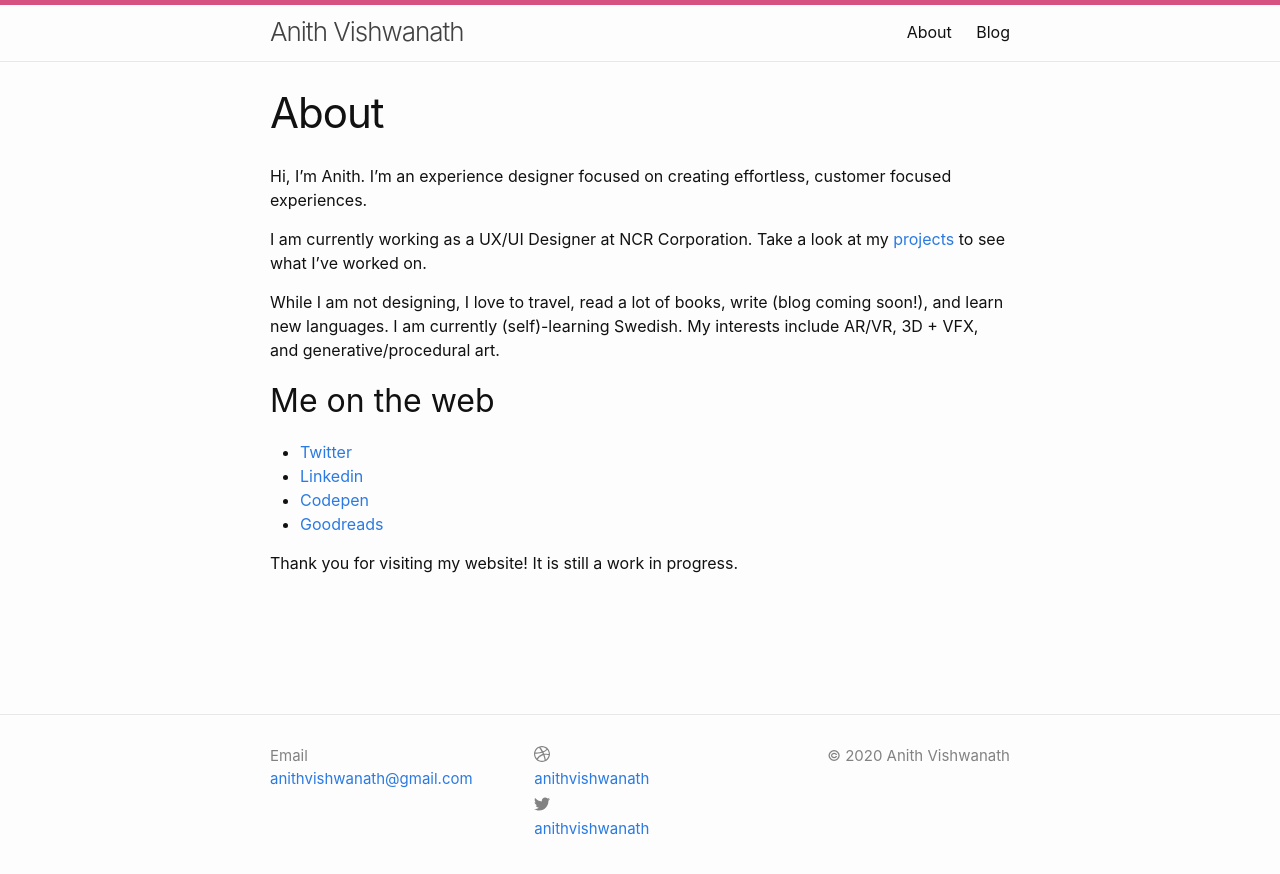
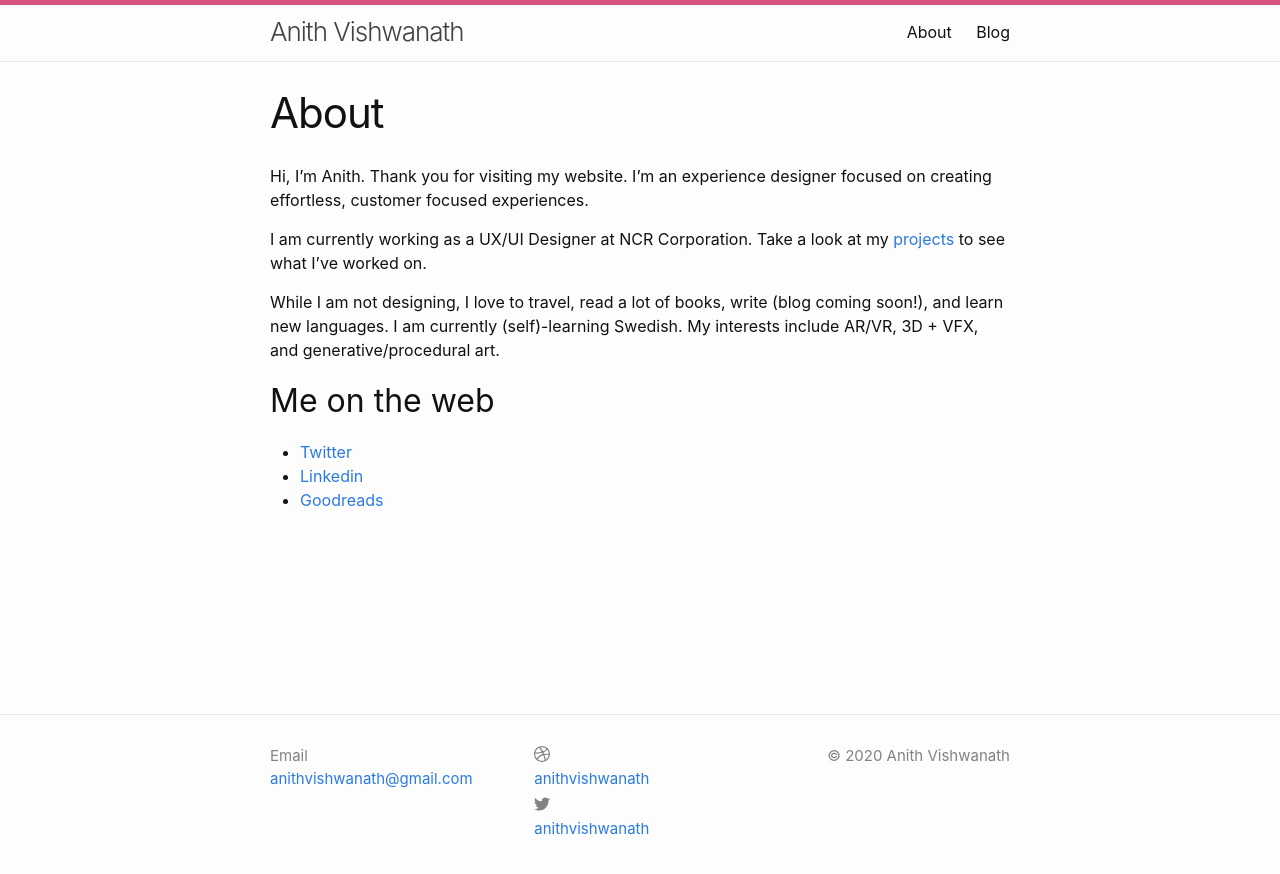
Before and after one commit to anithvishwanath/anithvishwanath.github.io, a Jekyll site: the page built from pages/about.md, in a window 1280 px wide. Shown: the top 874 px of the page. Built offline with Jekyll 4.4.1, drawn with Linux system fonts in a browser that asks for light colours.

Commit message:
Update about.md

```diff
--- a/pages/about.md
+++ b/pages/about.md
@@ -13,7 +13,4 @@
 ## Me on the web
 - <a href="https://twitter.com/anithvishwanath" target="_blank">Twitter</a>
 - <a href="https://linkedin.com/in/anithvishwanath" target="_blank">Linkedin</a>
-- <a href="https://codepen.io/anithvishwanath/" target="_blank">Codepen</a>
 - <a href="https://www.goodreads.com/user/show/48183698-anith-vishwanath" target="_blank">Goodreads</a>
-
-Thank you for visiting my website! It is still a work in progress.
```
Also changed, not shown: other parts of pages/about.md (+1 -1 lines).
